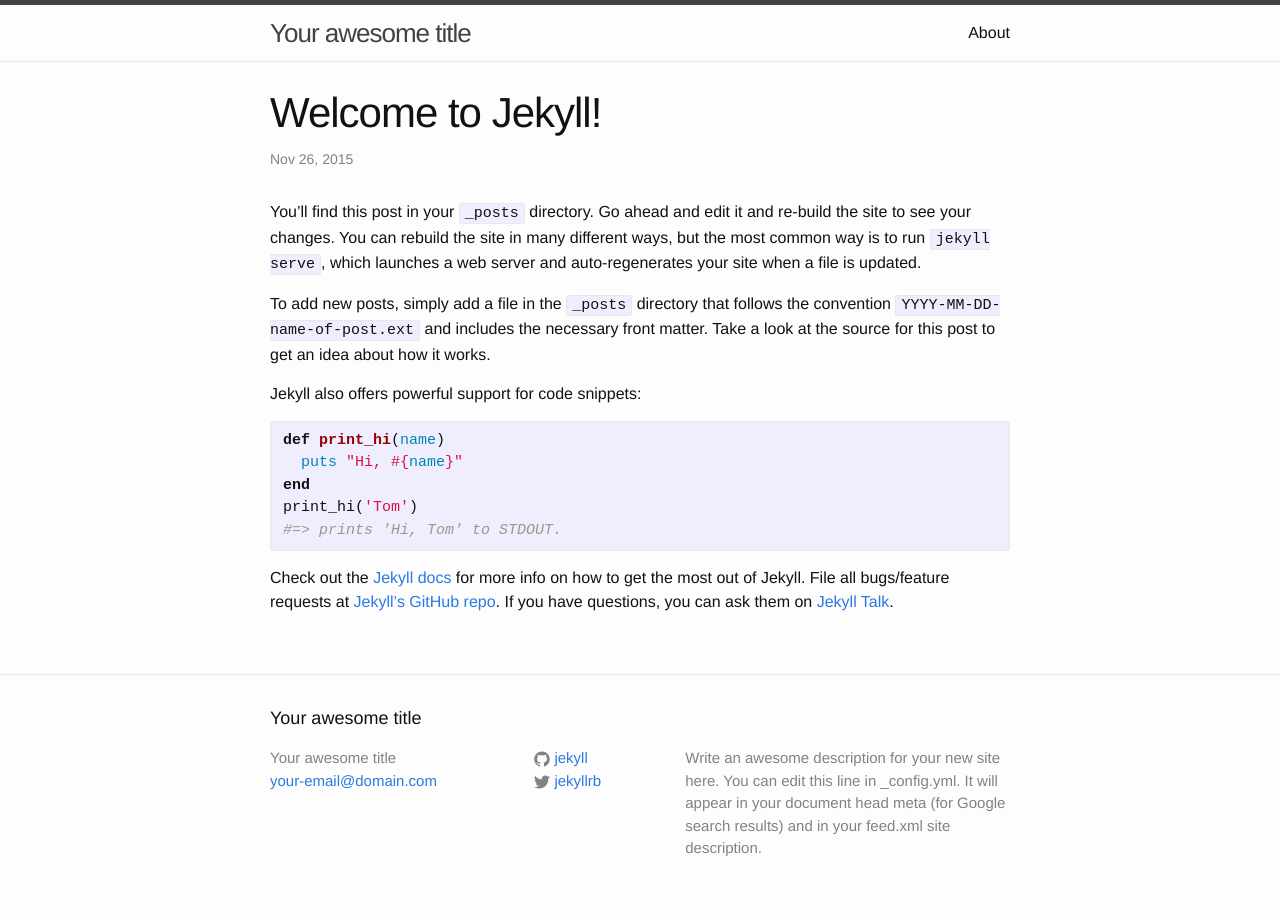
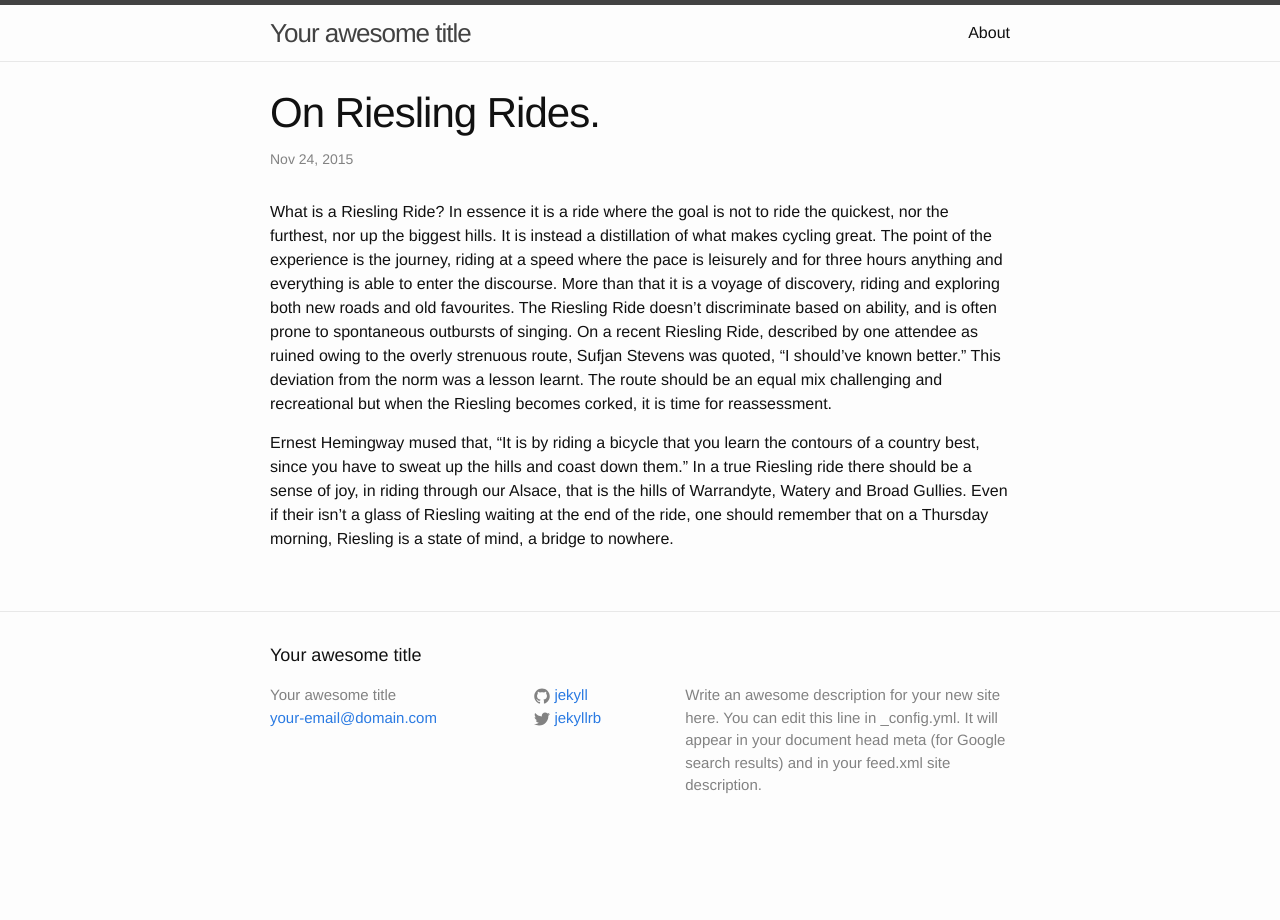
Before and after one commit to jamesmoffat/jamesmoffat.github.io, a Jekyll site: the page built from _posts/2015-11-26-welcome-to-jekyll.markdown, in a window 1280 px wide. Built offline with Jekyll 4.4.1, drawn with Linux system fonts in a browser that asks for light colours.

Commit message:
Riesling

```diff
--- a/_posts/2015-11-26-welcome-to-jekyll.markdown
+++ b/_posts/2015-11-26-welcome-to-jekyll.markdown
@@ -1,25 +1,10 @@
 ---
 layout: post
-title:  "Welcome to Jekyll!"
-date:   2015-11-26 16:33:27 +1100
-categories: jekyll update
+title:  "On Riesling Rides."
+date:   2015-11-24 16:33:27 +1100
+categories: cycling
 ---
-You’ll find this post in your `_posts` directory. Go ahead and edit it and re-build the site to see your changes. You can rebuild the site in many different ways, but the most common way is to run `jekyll serve`, which launches a web server and auto-regenerates your site when a file is updated.
 
-To add new posts, simply add a file in the `_posts` directory that follows the convention `YYYY-MM-DD-name-of-post.ext` and includes the necessary front matter. Take a look at the source for this post to get an idea about how it works.
+What is a Riesling Ride? In essence it is a ride where the goal is not to ride the quickest, nor the furthest, nor up the biggest hills. It is instead a distillation of what makes cycling great. The point of the experience is the journey, riding at a speed where the pace is leisurely and for three hours anything and everything is able to enter the discourse. More than that it is a voyage of discovery, riding and exploring both new roads and old favourites. The Riesling Ride doesn’t discriminate based on ability, and is often prone to spontaneous outbursts of singing. On a recent Riesling Ride, described by one attendee as ruined owing to the overly strenuous route, Sufjan Stevens was quoted, “I should’ve known better.” This deviation from the norm was a lesson learnt. The route should be an equal mix challenging and recreational but when the Riesling becomes corked, it is time for reassessment.
 
-Jekyll also offers powerful support for code snippets:
-
-{% highlight ruby %}
-def print_hi(name)
-  puts "Hi, #{name}"
-end
-print_hi('Tom')
-#=> prints 'Hi, Tom' to STDOUT.
-{% endhighlight %}
-
-Check out the [Jekyll docs][jekyll-docs] for more info on how to get the most out of Jekyll. File all bugs/feature requests at [Jekyll’s GitHub repo][jekyll-gh]. If you have questions, you can ask them on [Jekyll Talk][jekyll-talk].
-
-[jekyll-docs]: http://jekyllrb.com/docs/home
-[jekyll-gh]:   https://github.com/jekyll/jekyll
-[jekyll-talk]: https://talk.jekyllrb.com/
+Ernest Hemingway mused that, “It is by riding a bicycle that you learn the contours of a country best, since you have to sweat up the hills and coast down them.” In a true Riesling ride there should be a sense of joy, in riding through our Alsace, that is the hills of Warrandyte, Watery and Broad Gullies. Even if their isn’t a glass of Riesling waiting at the end of the ride, one should remember that on a Thursday morning, Riesling is a state of mind, a bridge to nowhere.
```
